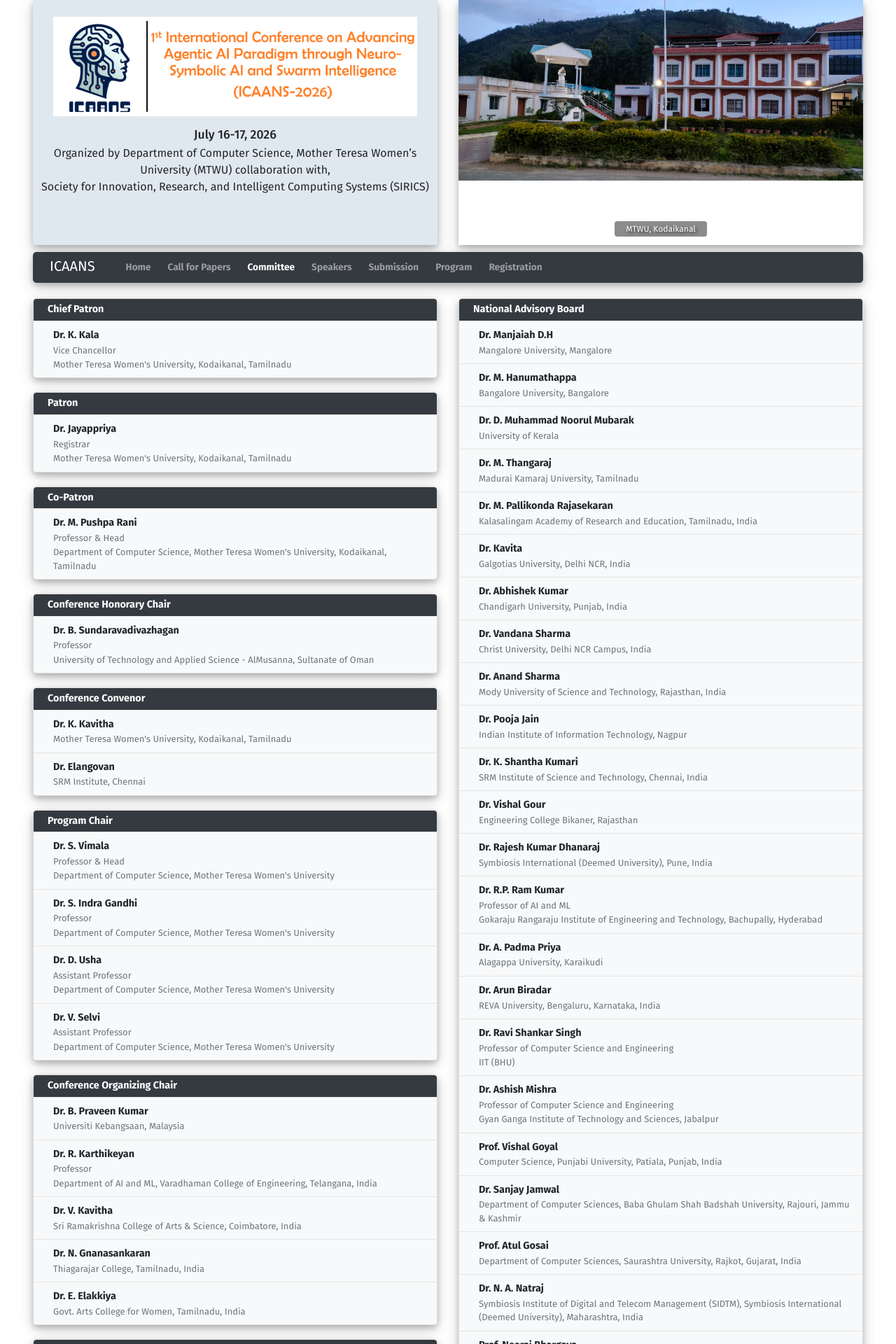
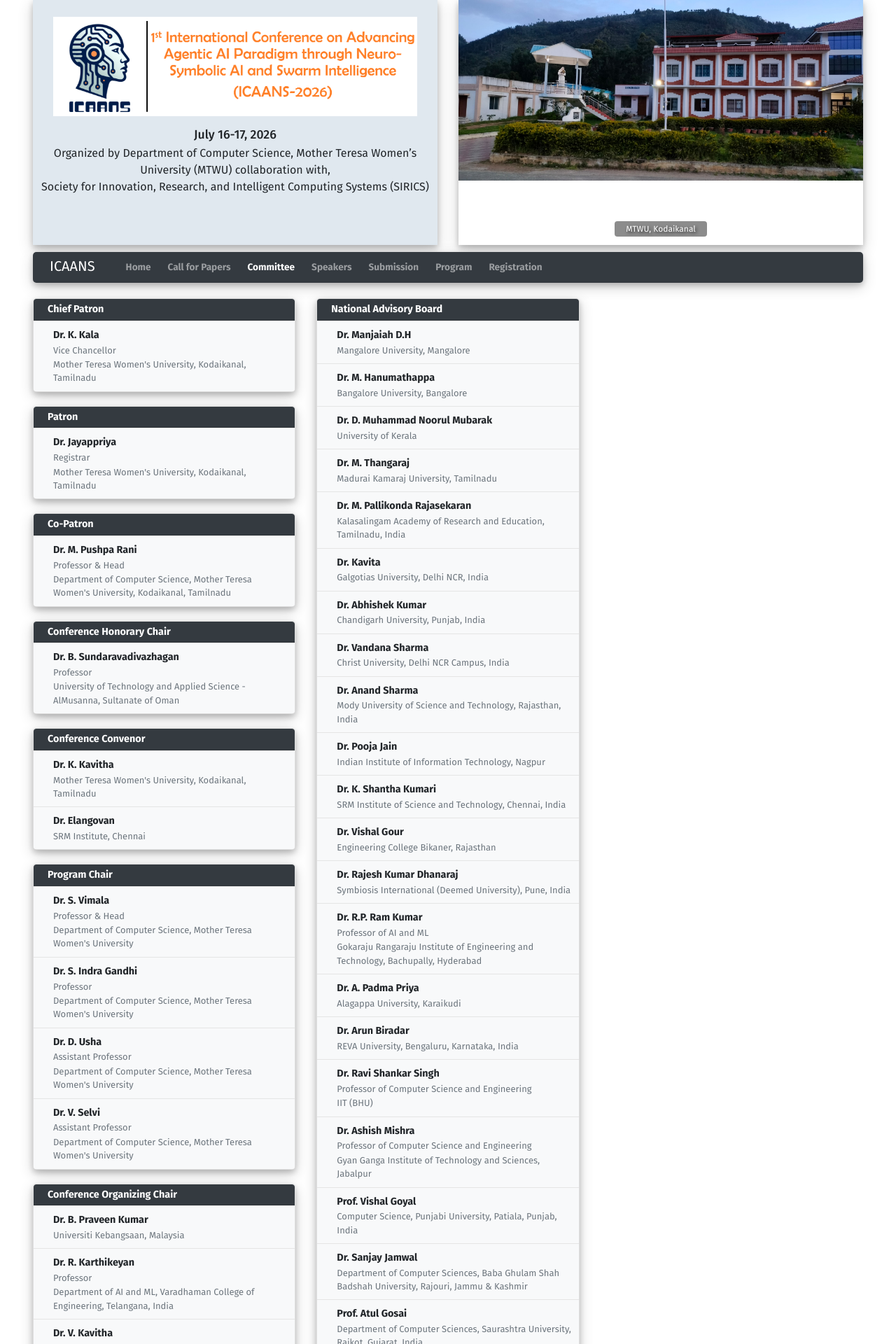
Before and after one commit to sravivarman/icaans_conf, a Jekyll site: the page built from organization.html, in a window 1280 px wide. Shown: the top 1920 px of the page at 70% size. Built offline with Jekyll 4.4.1, drawn with Linux system fonts in a browser that asks for light colours.

Commit message:
3 columns in committee page

```diff
--- a/organization.html
+++ b/organization.html
@@ -6,7 +6,7 @@ slide_id: 1
 
 <div class="row">
 
-    <div class="col-xs-12 col-sm-12 col-md-6 col-lg-6 col-xl-6">
+    <div class="col-xs-12 col-sm-12 col-md-4 col-lg-4 col-xl-4">
         {% for committee in site.data.organization %}
         {% if committee.title and committee.column == 1 %}
         <div class="card">
@@ -36,7 +36,7 @@ slide_id: 1
         {% endfor %}
     </div>
 
-    <div class="col-xs-12 col-sm-12 col-md-6 col-lg-6 col-xl-6">
+    <div class="col-xs-12 col-sm-12 col-md-4 col-lg-4 col-xl-4">
         {% for committee in site.data.organization %}
         {% if committee.title and committee.column == 2 %}
         <div class="card">
@@ -66,4 +66,34 @@ slide_id: 1
         {% endfor %}
     </div>
 
+    <div class="col-xs-12 col-sm-12 col-md-4 col-lg-4 col-xl-4">
+        {% for committee in site.data.organization %}
+        {% if committee.title and committee.column == 3 %}
+        <div class="card">
+            <div class="card-header text-white bg-dark"><strong>{{committee.title}}</strong></div>
+            {% if committee.members %}
+            {% for member in committee.members %}
+            <div class="card-block bg-light committee">
+                <p>
+                    <a href="{{ member.homepage }}"><strong>{{ member.name }}</strong></a>
+                </p>
+                {% if member.post %}
+                <p class="card-subtitle text-muted" style="font-size: 90%;">{{ member.post }}</p>
+                {% endif %}
+                <p class="card-subtitle text-muted" style="font-size: 90%;">{{ member.org }}</p>
+            </div>
+            {% endfor %}
+            {% else %}
+            <div class="card-block bg-light committee">
+                <p class="card-title">TBA</p>
+                <p><strong>TBA</strong>
+                </p>
+                <p class="card-subtitle text-muted" style="font-size: 90%;">TBA</p>
+            </div>
+            {% endif %}
+        </div>
+        {% endif %}
+        {% endfor %}
+    </div>
+
 </div>
```
